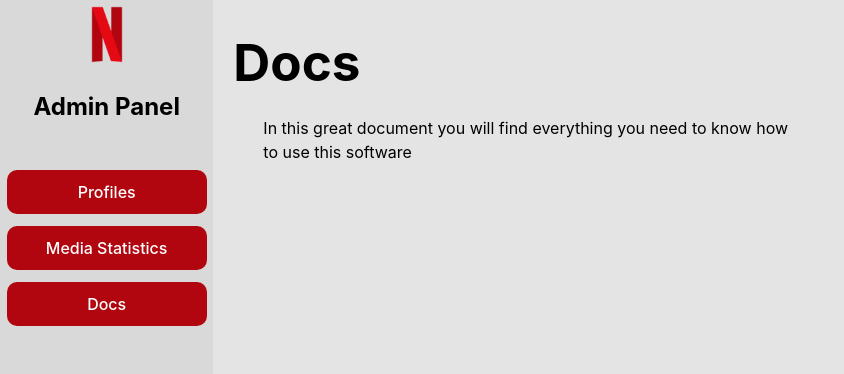
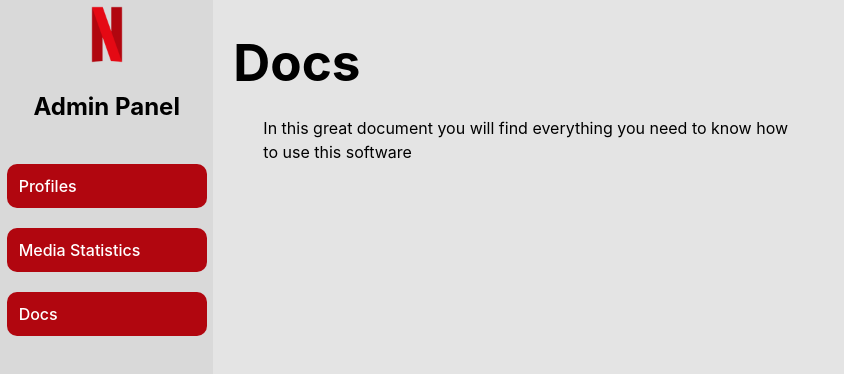
Before and after one commit to 2560p/data-front, a React (Vite) app: page /docs in a window 1280 px wide. Shown: the top 374 px of the page, without its empty margins (0-844 px from the left). Built offline with nearby package versions, Linux system fonts and the light colour scheme.

Commit message:
Added NavBar component

```diff
--- a/src/App.tsx
+++ b/src/App.tsx
@@ -3,7 +3,7 @@
 import Login from './pages/login/Login';
 import SignUp from './pages/register/SignUp';
 import ResetPassword from './pages/resetPass/ResetPassword';
-import Docs from './pages/adminpanel-docs/Docs';
+import Docs from './pages/docs/Docs';
 
 function App() {
   return (
--- /dev/null
+++ b/src/components/NavBar.css
@@ -0,0 +1,27 @@
+.navBar {
+  grid-column: 1/2;
+  background-color: #D9D9D9;
+  display: flex;
+  align-items: center;
+  flex-direction: column;
+  min-height: 100vh;
+}
+
+.navButtons {
+  display: flex;
+  flex-direction: column;
+  margin-top: 20px;
+  background-color: #B1060F;
+  color: white;
+  padding: 12px;
+  border: none;
+  border-radius: 10px;
+  cursor: pointer;
+  text-align: center;
+  width: 200px;
+
+}
+
+.navButtons:hover {
+  background-color: #6a060b;
+}
--- /dev/null
+++ b/src/components/NavBar.tsx
@@ -0,0 +1,26 @@
+import React from "react";
+import { Link } from "react-router-dom";
+import NetflixLogo from "./NetflixLogo";
+import "./NavBar.css";
+
+function NavBar() {
+  return (
+    <div className="navBar">
+      <NetflixLogo />
+      <h2>Admin Panel</h2>
+      <div>
+        <Link to="/profiles">
+          <button  className="navButtons">Profiles</button>
+        </Link>
+        <Link to="/media-statistics">
+          <button  className="navButtons">Media Statistics</button>
+        </Link>
+        <Link to="/docs">
+          <button  className="navButtons">Docs</button>
+        </Link>
+      </div>
+    </div>
+  );
+}
+
+export default NavBar;
--- a/src/pages/adminpanel-docs/Docs.tsx
+++ b/src/pages/docs/Docs.tsx
@@ -1,21 +1,13 @@
 import React from "react";
 import "./Docs.css";
-import NetflixLogo from "../../components/NetflixLogo";
+import NavBar from "../../components/NavBar";
 
 
 
 const Docs = () => {
     return (
         <div className="gridBody">
-            <div className="navBar">
-                <NetflixLogo />
-                <h2>Admin Panel</h2>
-                <div className="navButtons">
-                    <button>Profiles</button>
-                    <button>Media Statistics</button>
-                    <button>Docs</button>
-                </div>
-            </div>
+            <NavBar />
             <div className="header">
                 <header>
                     <h1>Docs</h1>
```
Also changed, not shown: src/pages/docs/Docs.css (renamed from src/pages/adminpanel-docs/Docs.css).
